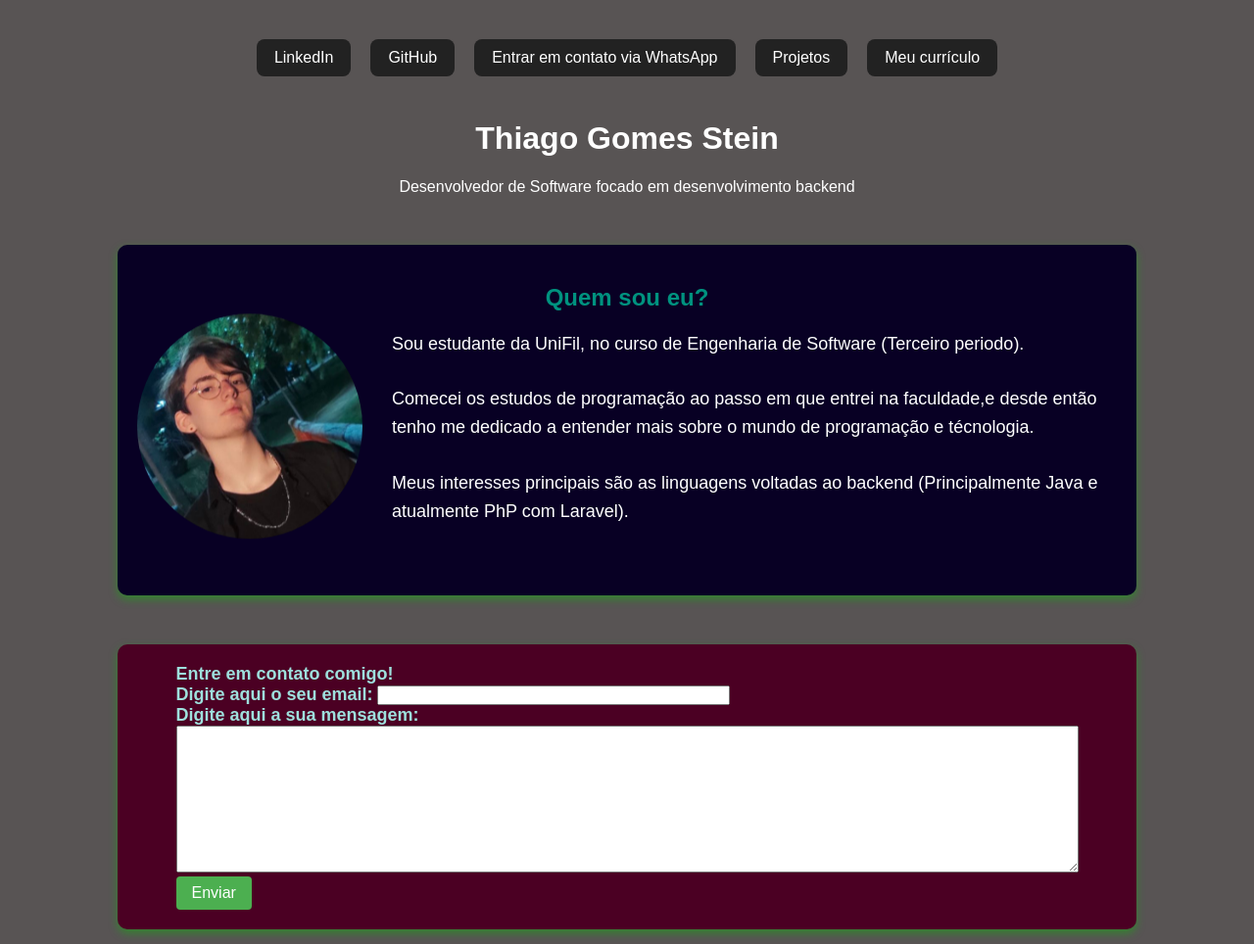
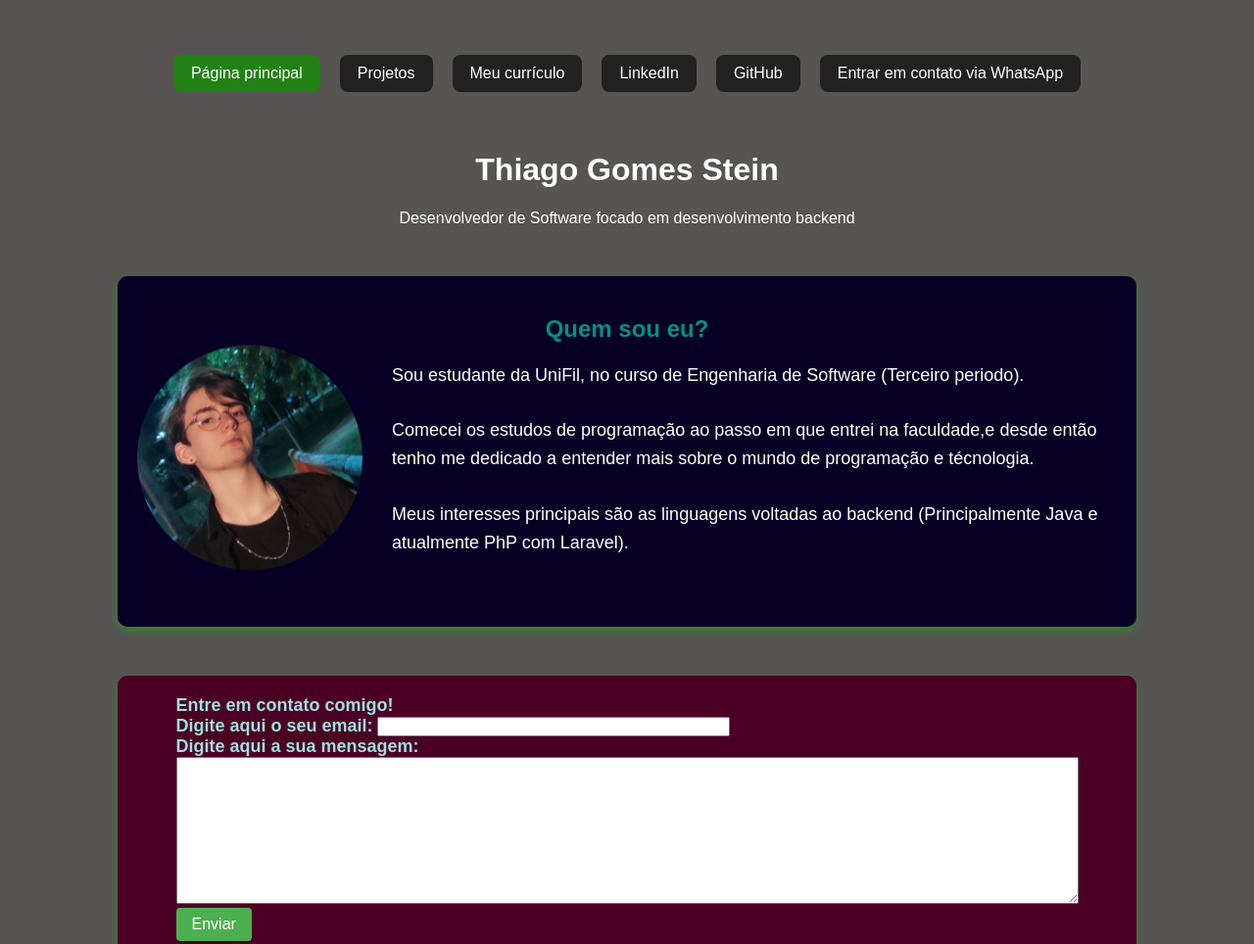
Before and after one commit to Thiago-Stein/Portfolio, a plain HTML site: page codes/paginaPrincipal/index.html in a window 1280 px wide. Shown: the top 964 px of the page at 98% size. Drawn offline with Linux system fonts and the light colour scheme.

Commit message:
feat: adiciona pagina atual

```diff
--- a/codes/curriculo/styleCurriculos.css
+++ b/codes/curriculo/styleCurriculos.css
@@ -27,6 +27,18 @@ body {
     color: #fff;
     text-decoration: none;
     transition: background 0.2s ease;
+}
+
+#paginaAtual {
+    padding: 10px 18px;
+    border-radius: 8px;
+    background: #228115;
+    color: #fff;
+    text-decoration: none;
+}
+
+#paginaAtual:hover {
+    background: #aaa700;
 }
 
 #github:hover {
--- a/codes/paginaPrincipal/index.html
+++ b/codes/paginaPrincipal/index.html
@@ -13,11 +13,12 @@
     <header>
         <nav>
           <div class="links">
+            <p id="paginaAtual">Página principal</p>
+            <a href="../projetos/projetos.html" target="_self" id = "projetos" > Projetos </a>
+            <a href="../curriculo/curriculo.html" target="_self" id = "curriculo" > Meu currículo </a>
             <a href="https://www.linkedin.com/in/thiago-gomes-stein-31649a35b/" target="_blank" id = "linkedin" >LinkedIn</a>
             <a href="https://github.com/Thiago-Stein" target="_blank" id = "github" >GitHub</a>
             <a href="https://wa.me/5543999915412" target="_blank" id = "whatsapp" >  Entrar em contato via WhatsApp </a>
-            <a href="../projetos/projetos.html" target="_self" id = "projetos" > Projetos </a>
-            <a href="../curriculo/curriculo.html" target="_self" id = "curriculo" > Meu currículo </a>
           </div>
         </nav>
     </header>
--- a/codes/paginaPrincipal/style.css
+++ b/codes/paginaPrincipal/style.css
@@ -29,6 +29,18 @@ body {
   transition: background 0.2s ease;
 }
 
+#paginaAtual {
+    padding: 10px 18px;
+    border-radius: 8px;
+    background: #228115;
+    color: #fff;
+    text-decoration: none;
+}
+
+#paginaAtual:hover {
+    background: #009e9e;
+}
+
 #github:hover {
   background: #4c0063;
 }
@@ -46,7 +58,7 @@ body {
 }
 
 #curriculo:hover {
-  background: #009e9e;
+  background: #aaa700;
 }
 
 .Thiago {
--- a/codes/projetos/styleProjetos.css
+++ b/codes/projetos/styleProjetos.css
@@ -35,6 +35,18 @@ main {
     color: #fff;
     text-decoration: none;
     transition: background 0.2s ease;
+}
+
+#paginaAtual {
+    padding: 10px 18px;
+    border-radius: 8px;
+    background: #228115;
+    color: #fff;
+    text-decoration: none;
+}
+
+#paginaAtual:hover {
+    background: #0e750e;
 }
 
 #github:hover {
```
Also changed, not shown: codes/curriculo/curriculo.html (+3 -2 lines), codes/projetos/projetos.html (+3 -2 lines).
